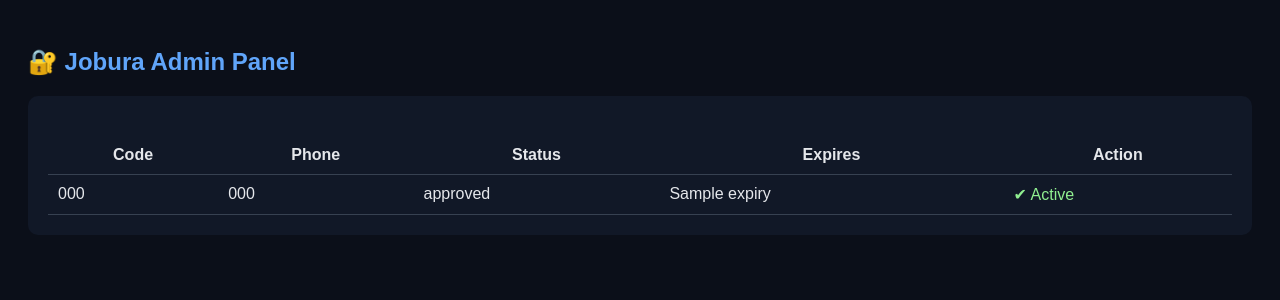
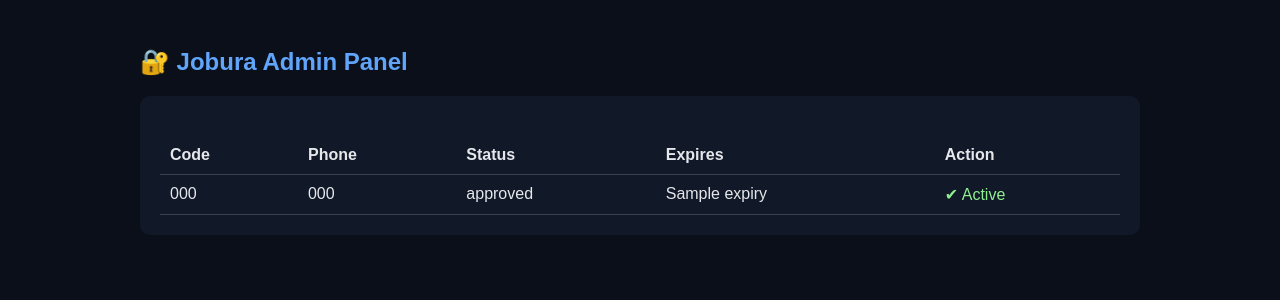
Before and after one commit to joshuawasike/nse-investment-app-v1, a Flask app: template templates/admin.html in a window 1280 px wide. Shown: the top 300 px of the page. Run offline with Flask 3, Linux system fonts and the light colour scheme; the template is opened without the code that fills it: most values are stand-ins (such as "Sample title", 1, 10 or a date in 2020).

Commit message:
Update admin.html

```diff
--- a/templates/admin.html
+++ b/templates/admin.html
@@ -22,6 +22,7 @@ table {
 th, td {
     padding: 10px;
     border-bottom: 1px solid #374151;
+    text-align: left;
 }
 
 button {
@@ -39,10 +40,18 @@ button {
     padding: 20px;
     border-radius: 10px;
 }
+
+/* ✅ FIX: CENTER CONTENT (your production issue) */
+.container {
+    max-width: 1000px;
+    margin: auto;
+}
 </style>
 </head>
 
 <body>
+
+<div class="container">
 
 <h2>🔐 Jobura Admin Panel</h2>
 
@@ -62,7 +71,7 @@ button {
 <td>{{ u.code }}</td>
 <td>{{ u.phone }}</td>
 <td>{{ u.status }}</td>
-<td>{{ u.expiry }}</td>
+<td>{{ u.expiry if u.expiry else "-" }}</td>
 
 <td>
 {% if u.status != "approved" %}
@@ -81,5 +90,7 @@ button {
 
 </div>
 
+</div>
+
 </body>
 </html>
```
